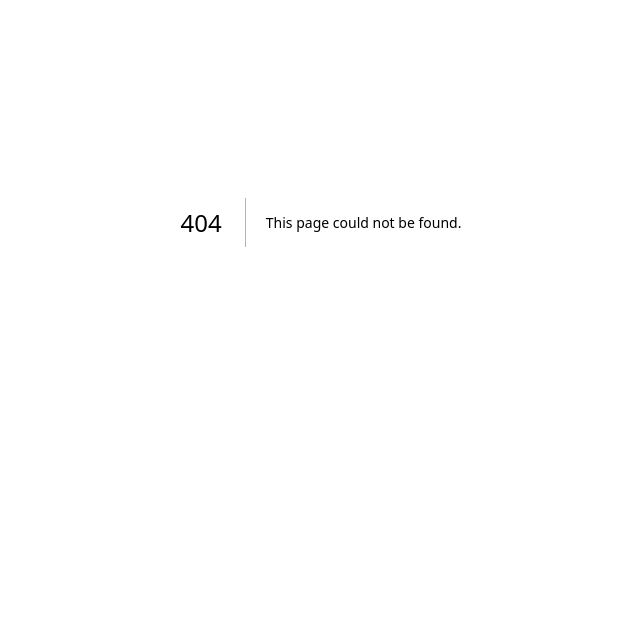
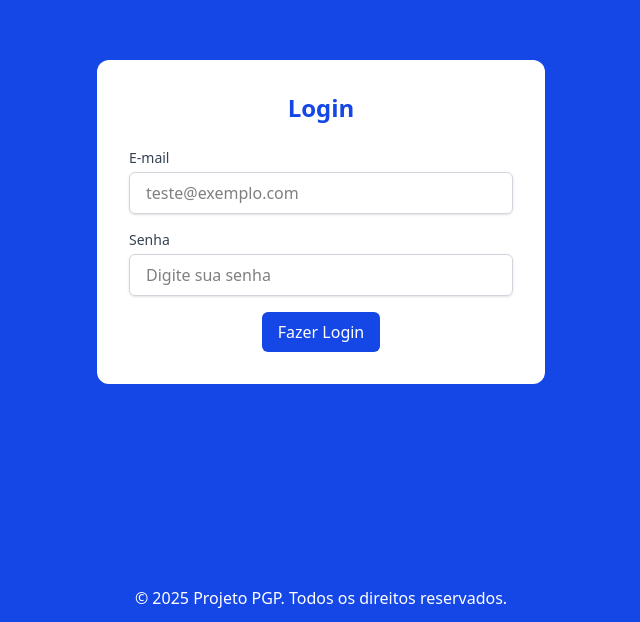
Before and after one commit to Eduardo-Porfirio/PROJETO-PGP, a Next.js app in the folder frontend/: page /Login2 in a window 1280 px wide. Before the commit this address had no page. Shown: the part 178-800 px from the top of the page, without its empty margins (319-959 px from the left). Built offline with nearby package versions, Linux system fonts and the light colour scheme.

Commit message:
Adicionado mais partes do frontend

```diff
--- /dev/null
+++ b/frontend/Components/chat.tsx
@@ -0,0 +1,50 @@
+import { IoSend } from "react-icons/io5";
+import { useState } from "react";
+
+type Message = {
+    user: string;
+    content: string;
+    timestamp: string;
+};
+
+export default function Chat() {
+    const [messages, setMessages] = useState<Message[]>([]);
+    const [input, setInput] = useState("");
+
+    return (
+        <div className="bg-white shadow-2xl p-4 rounded-2xl h-screen overflow-hidden flex flex-col">
+            <h2 className="text-lg font-semibold mb-4">Chat Room</h2>
+            {/* Use flex-1 e min-h-0 para o container de mensagens */}
+            <div className="flex-1 min-h-0 overflow-y-auto bg-gray-50 p-4 rounded-md shadow-inner">
+                {messages.length === 0 ? (
+                    <p className="text-gray-500 text-center">Envie uma mensagem para iniciar</p>
+                ) : (
+                    <ul className="space-y-2">
+                        {messages.map((message, index) => (
+                            <li key={index} className="p-2 bg-gray-100 rounded-md">
+                                <div className="font-semibold">{message.user}</div>
+                                <div>{message.content}</div>
+                                <div className="text-xs text-gray-500">{message.timestamp}</div>
+                            </li>
+                        ))}
+                    </ul>
+                )}
+                <div className="flex items-center p-2 rounded-md border border-gray-300 bg-gray-100">
+                    <input
+                        type="text"
+                        placeholder="Escreva sua mensagem..."
+                        className="flex-1 w-full bg-transparent px-2 py-1 focus:outline-none"
+                        value={input}
+                        onChange={e => setInput(e.target.value)}
+                    />
+                    <button
+                        className="bg-blue-600 text-white px-4 py-2 rounded hover:bg-blue-500 flex items-center"
+                    >
+                        <IoSend className="inline-block mr-2" />
+                        Send
+                    </button>
+                </div>
+            </div>
+        </div>
+    );
+}
--- /dev/null
+++ b/frontend/Components/sidebarhist.tsx
@@ -0,0 +1,21 @@
+import React from "react";
+import { FaPen } from "react-icons/fa";
+import { FaRegFolderOpen } from "react-icons/fa6";
+
+export default function SidebarHist() {
+    return (
+        <div className="bg-gray-100 shadow-md rounded-lg p-4 w-full row-span-2 min-h-screen grid grid-rows-[100px_1fr]">
+            <div className="flex flex-col gap-2 mb-4">
+            <button className="w-full font-semibold hover:bg-gray-300 px-2 py-1 rounded-2xl flex items-center gap-2 justify-start">
+                <FaPen />
+                <span>Nova sala</span>
+            </button>
+            <button className="w-full font-semibold hover:bg-gray-300 px-2 py-1 rounded-2xl flex items-center gap-2 justify-start">
+                <FaRegFolderOpen />
+                <span>Arquivadas</span>
+            </button>
+            </div>
+            <h2 className="text-lg font-bold mb-4">Historico de conversas</h2>
+        </div>
+    );
+}
--- /dev/null
+++ b/frontend/app/Chat/page.tsx
@@ -0,0 +1,45 @@
+'use client';
+import React, { useState } from "react";
+import SidebarHist from "@/Components/sidebarhist";
+import StickNav from "@/Components/sticknavbar";
+import Chat from "@/Components/chat";
+
+interface Message {
+    id: number;
+    user: string;
+    content: string;
+    timestamp: string;
+}
+
+const mockMessages: Message[] = [
+    { id: 1, user: "Alice", content: "Hello!", timestamp: "10:00" },
+    { id: 2, user: "Bob", content: "Hi Alice!", timestamp: "10:01" },
+];
+
+export default function ChatRoom() {
+    const [messages, setMessages] = useState<Message[]>(mockMessages);
+    const [input, setInput] = useState("");
+
+    const handleSend = () => {
+        if (!input.trim()) return;
+        const newMessage: Message = {
+            id: messages.length + 1,
+            user: "You",
+            content: input,
+            timestamp: new Date().toLocaleTimeString([], { hour: "2-digit", minute: "2-digit" }),
+        };
+        setMessages([...messages, newMessage]);
+        setInput("");
+    };
+
+    return (
+        <main className="flex flex-col bg-white h-screen">
+            <StickNav />
+            {/* Barra de Navegação Fixa */}
+            <div className=" flex-1 grid md:grid-cols-[280px_1fr] gap-2 p-2 bg-white ">
+                <SidebarHist />
+                <Chat />
+            </div>
+        </main>
+    );
+}
--- a/frontend/app/CriarSala/page.tsx
+++ b/frontend/app/CriarSala/page.tsx
@@ -1,6 +1,8 @@
+'use client';
+import React from "react";
 import StickNav from "@/Components/sticknavbar";
 import Button from "@/Components/button";
-
+import { MdOutlineDriveFolderUpload } from "react-icons/md";
 
 export default function CadastroSala() {
     return (
@@ -11,13 +13,29 @@ export default function CadastroSala() {
             <div className="min-h-screen grid grid-rows-1 md:grid-rows-2 md:grid-cols-[1fr_2fr] gap-2 p-2 bg-white">
 
                 {/* DIV A: Linha 1, Coluna 1 */}
-                <div className="bg-blue-300 rounded-lg p-4">
-                    <h2 className="text-xl font-bold text-white">Div A</h2>
-                    <p className="text-white">Metade superior da primeira coluna.</p>
+                <div className="bg-gray-100 rounded-lg p-4 flex flex-col items-center justify-center shadow-md">
+                    <h2 className="text-xl font-bold text-black">Faça uploads dos seus arquivos</h2>
+                    <label className="flex flex-col items-center cursor-pointer">
+                        <MdOutlineDriveFolderUpload className="text-4xl mb-2" />
+                        <span className="text-gray-700 mb-2">Selecionar arquivo</span>
+                        <input
+                            type="file"
+                            className="hidden"
+                            multiple
+                            onChange={(e) => {
+                                const files = e.target.files;
+                                if (files && files.length > 0) {
+                                    // Aqui você pode lidar com o envio dos arquivos
+                                    // Exemplo: enviar para uma API ou salvar no estado
+                                    alert(`${files.length} arquivo(s) selecionado(s)`);
+                                }
+                            }}
+                        />
+                    </label>
                 </div>
 
                 {/* DIV B: Linha 2, Coluna 1 */}
-                <div className="bg-gray-500 rounded-lg p-4 row-span-2 flex">
+                <div className="bg-gray-300 rounded-lg p-4 row-span-2 flex">
                     <div className="flex-1">
                         <h2 className="text-xl font-bold text-white">Div B</h2>
                     </div>
@@ -31,7 +49,7 @@ export default function CadastroSala() {
                     </div>
                 </div>
                 {/* DIV C (Principal): Coluna 2, expandindo por 2 linhas */}
-                <div className="bg-slate-700 rounded-lg p-4 row-span-1">
+                <div className="bg-gray-300 rounded-lg p-4 row-span-1">
                     <h2 className="text-xl font-bold text-white">Div C (Principal)</h2>
                     <p className="text-white">Esta div ocupa toda a altura e é mais larga.</p>
                 </div>
--- /dev/null
+++ b/frontend/app/Login2/page.tsx
@@ -0,0 +1,108 @@
+// app/not-found.tsx
+'use client';
+import React, { useEffect, useState } from 'react';
+import Button from '@/Components/button'; // ajuste o caminho se necessário
+import axios from 'axios';
+import { compileFunction } from 'vm';
+
+export default function Cadastro() {
+  // Estado para controlar o passo atual do formulário
+  const [step, setStep] = useState(1);
+
+  const [toast, setToast] = useState<{ show: boolean; message: string; type: 'success' | 'error' }>({ show: false, message: '', type: 'success' });
+
+  const [email, setEmail] = useState('');
+  const [senha, setSenha] = useState('');
+  const [showToast, setShowToast] = useState(false);
+
+  const handleLogin = () => {
+    setShowToast(true);
+    setTimeout(() => setShowToast(false), 3000);
+  };
+
+  const handleLogin1 = async () => {
+    try {
+      const response = await axios.post('http://localhost:3000/login', {
+        email,
+        senha,
+      });
+
+      if (response.status === 200) {
+        console.log('Login successful:', response.data);
+        // Handle successful login (e.g., redirect to another page)
+      } else {
+        console.error('Login failed:', response.data);
+      }
+    } catch (error) {
+      console.error('Error during login:', error);
+    }
+  };
+
+  function handleNextStep(e: React.FormEvent) {
+    e.preventDefault();
+    setStep(2);
+  }
+
+  return (
+    <main className="min-h-screen bg-blue-700 flex items-center justify-center">
+      <div>
+        {toast.show && (
+          <div className={`fixed top-0 right-0 m-4 p-4 rounded-md shadow-lg ${toast.type === 'success' ? 'bg-green-500' : 'bg-red-500'}`}>
+            <p className="text-white">{toast.message}</p>
+          </div>
+        )}
+      </div>
+      <div className="bg-white rounded-xl shadow-neutral-400 p-8 w-full max-w-md">
+        <h1 className="text-2xl font-bold mb-6 text-center text-blue-700">
+          Login
+        </h1>
+
+        {step === 1 && (
+          <form className="space-y-4" onSubmit={handleNextStep}>
+            <div>
+              <label htmlFor="email" className="block text-sm font-medium text-gray-700">
+                E-mail
+              </label>
+              <input
+                type="email"
+                id="email"
+                value={email}
+                onChange={e => setEmail(e.target.value)}
+                className="mt-1 block w-full px-4 py-2 border border-gray-300 rounded-md shadow-sm focus:outline-none focus:ring-2 focus:ring-blue-500"
+                placeholder="teste@exemplo.com"
+                required
+              />
+            </div>
+                        <div>
+              <label htmlFor="senha" className="block text-sm font-medium text-gray-700">
+                Senha
+              </label>
+              <input
+                type="password"
+                id="senha"
+                value={senha}
+                onChange={e => setSenha(e.target.value)}
+                className="mt-1 block w-full px-4 py-2 border border-gray-300 rounded-md shadow-sm focus:outline-none focus:ring-2 focus:ring-blue-500"
+                placeholder="Digite sua senha"
+                required
+              />
+            </div>
+            <div className='flex justify-center items-center'>
+              <Button type="submit">Fazer Login</Button>
+            </div>
+          </form>
+        )}
+
+        {step === 2 && (
+          <form className="space-y-4">
+            <div className='flex justify-between items-center'>
+            </div>
+          </form>
+        )}
+      </div>
+      <footer className="w-full fixed bottom-0 left-0 bg-blue text-white text-center py-3 shadow-md">
+        © {new Date().getFullYear()} Projeto PGP. Todos os direitos reservados.
+      </footer>
+    </main>
+  );
+}
--- a/frontend/package.json
+++ b/frontend/package.json
@@ -20,6 +20,7 @@
     "next": "^15.3.1",
     "react": "^19.0.0",
     "react-dom": "^19.0.0",
+    "react-icons": "^5.5.0",
     "tailwind-merge": "^3.2.0"
   },
   "devDependencies": {
```
Also changed, not shown: 1 other file (tests, documents, lock files or other folders).
